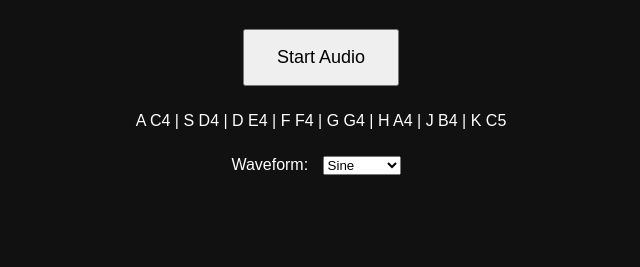
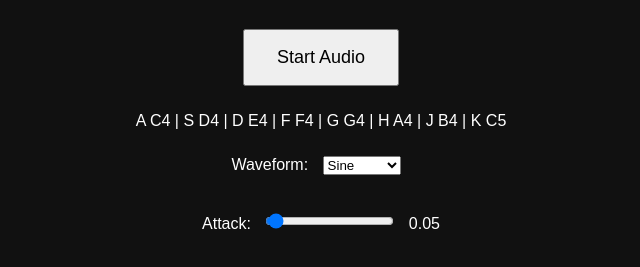
Before and after one commit to mymlogicofficial-collab/synth_instrument_studiov1, a plain HTML site: page index.html in a window 1280 px wide. Shown: the part 169-436 px from the top of the page, without its empty margins (319-959 px from the left). Drawn offline with nearby package versions, Linux system fonts and the light colour scheme.

Commit message:
TASK-0004 ADSR attack control verified

```diff
--- a/app.js
+++ b/app.js
@@ -1,3 +1,6 @@
+const attackSlider = document.getElementById("attack");
+const attackValue = document.getElementById("attackValue");
+
 let synth;
 
 const startBtn = document.getElementById("startBtn");
@@ -12,7 +15,7 @@ startBtn.addEventListener("click", async function () {
         type: waveformSelect.value
     },
     envelope: {
-        attack: 0.05,
+        attack: Number(attackSlider.value),
         decay: 0.2,
         sustain: 0.6,
         release: 1
@@ -45,3 +48,7 @@ document.addEventListener("keydown", (event) => {
         console.log(note);
     }
 });
+
+attackSlider.addEventListener("input", () => {
+    attackValue.textContent = attackSlider.value;
+});
--- a/index.html
+++ b/index.html
@@ -35,6 +35,21 @@ K C5
     <option value="triangle">Triangle</option>
 </select>
 
+<br><br>
+
+<label>Attack:</label>
+
+<input
+    id="attack"
+    type="range"
+    min="0"
+    max="2"
+    step="0.01"
+    value="0.05"
+>
+
+<span id="attackValue">0.05</span>
+
     <script src="app.js"></script>
 
 </body>
```
